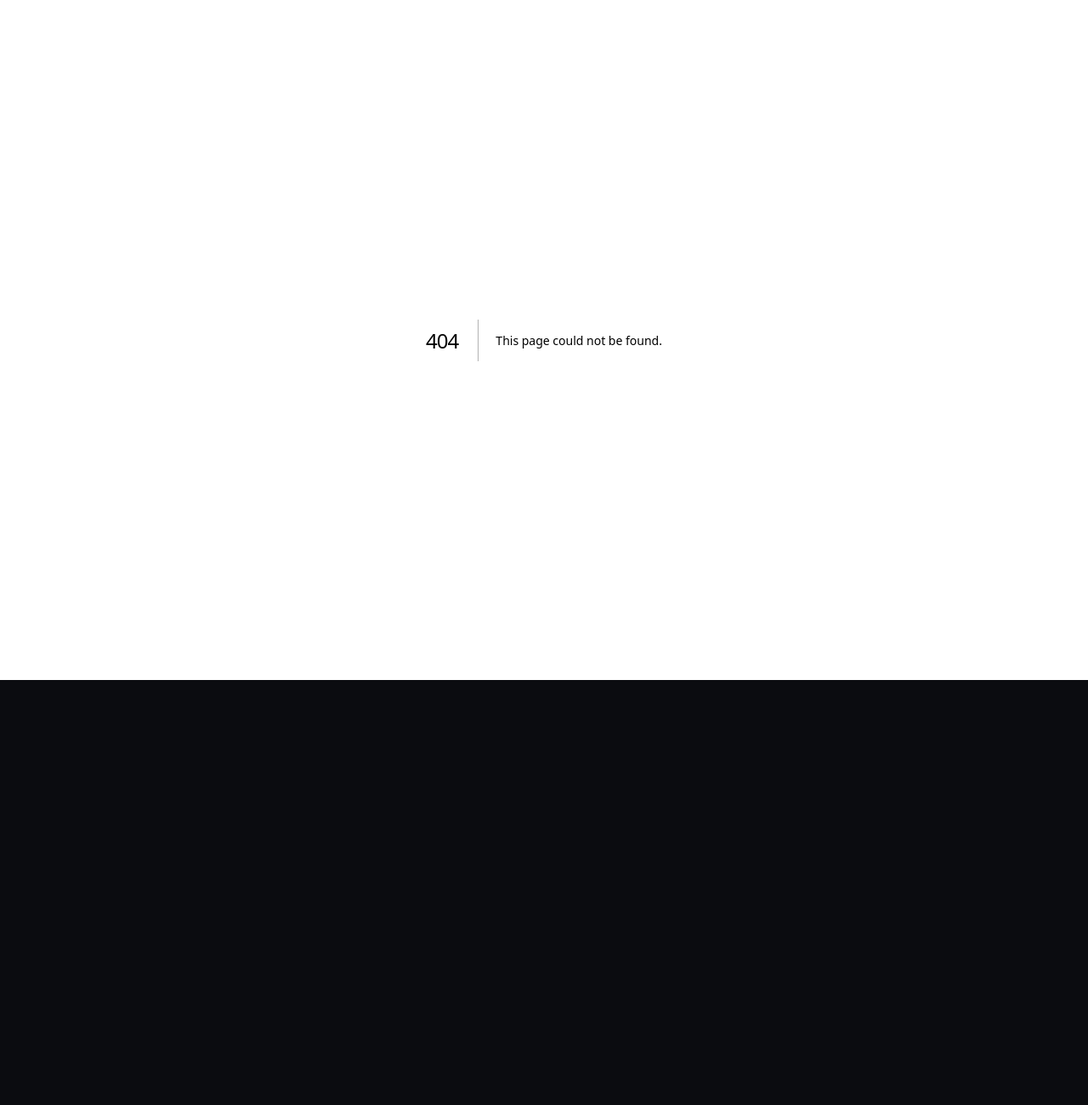
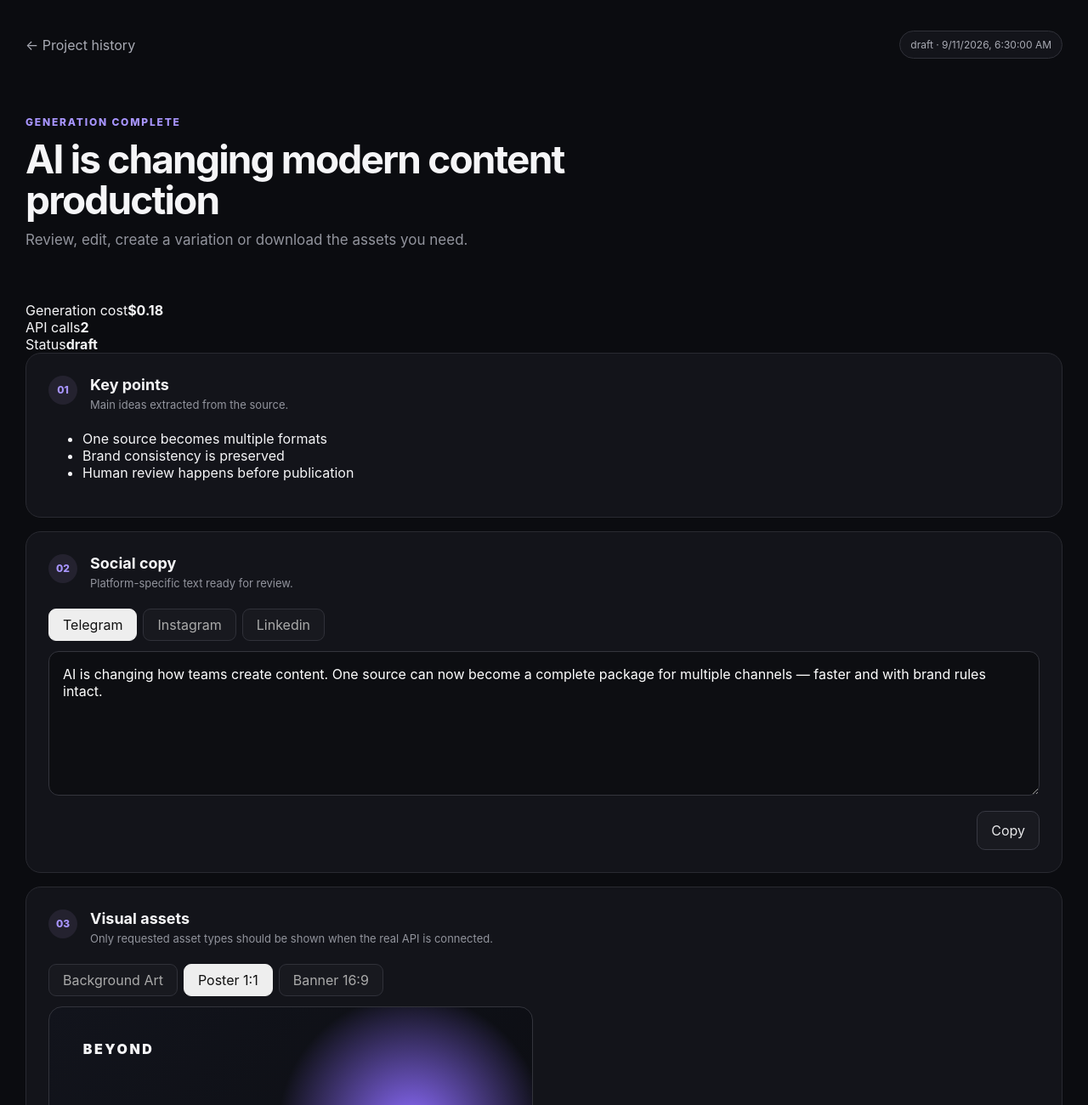
Before and after one commit to Nurzhan-Zhumabekov/The-beyond, a Next.js app in the folder frontend/: page /projects/1/generations/1 in a window 1280 px wide. Before the commit this address had no page. Shown: the top 1300 px of the page at 85% size. Before the commit the page ends 800 px from the top, so only its background shows below. Built offline with nearby package versions, Linux system fonts and the light colour scheme; no server answers.

Commit message:
feat: add generation result screen

```diff
--- /dev/null
+++ b/frontend/app/projects/[id]/generations/[generationId]/page.tsx
@@ -0,0 +1,125 @@
+"use client";
+
+import Link from "next/link";
+import { useParams } from "next/navigation";
+import { useEffect, useMemo, useState } from "react";
+import { createVariant, getGeneration } from "@/services/api";
+import type { GenerationResult } from "@/types";
+
+type CopyTab = "telegram" | "instagram" | "linkedin";
+type VisualTab = "background" | "poster" | "banner";
+
+export default function GenerationResultPage() {
+  const params = useParams<{ id: string; generationId: string }>();
+  const [result, setResult] = useState<GenerationResult | null>(null);
+  const [loading, setLoading] = useState(true);
+  const [error, setError] = useState("");
+  const [copyTab, setCopyTab] = useState<CopyTab>("telegram");
+  const [visualTab, setVisualTab] = useState<VisualTab>("poster");
+  const [copied, setCopied] = useState(false);
+  const [variantLoading, setVariantLoading] = useState(false);
+  const [variantInstruction, setVariantInstruction] = useState("");
+  const [showVariant, setShowVariant] = useState(false);
+
+  useEffect(() => {
+    getGeneration(params.generationId)
+      .then(setResult)
+      .catch(() => setError("Could not load this generation."))
+      .finally(() => setLoading(false));
+  }, [params.generationId]);
+
+  const activeCopy = useMemo(() => {
+    if (!result) return "";
+    if (copyTab === "telegram") return result.telegram_post;
+    if (copyTab === "instagram") return result.instagram_post;
+    return result.linkedin_post;
+  }, [copyTab, result]);
+
+  async function copyText() {
+    await navigator.clipboard.writeText(activeCopy);
+    setCopied(true);
+    window.setTimeout(() => setCopied(false), 1200);
+  }
+
+  async function makeVariant() {
+    setVariantLoading(true);
+    try {
+      await createVariant(`${params.generationId}-${visualTab}`, variantInstruction);
+      setShowVariant(false);
+      setVariantInstruction("");
+    } finally {
+      setVariantLoading(false);
+    }
+  }
+
+  if (loading) return <main className="resultPage"><section className="card">Loading generation…</section></main>;
+  if (error || !result) return <main className="resultPage"><section className="card errorBox">{error || "Generation not found."}</section></main>;
+
+  return (
+    <main className="resultPage">
+      <div className="resultTopbar">
+        <Link href={`/projects/${params.id}/history`} className="backLink">← Project history</Link>
+        <div className="resultStatus">{result.status} · {new Date(result.created_at).toLocaleString()}</div>
+      </div>
+
+      <section className="resultHero">
+        <p className="eyebrow">GENERATION COMPLETE</p>
+        <h1>{result.title}</h1>
+        <p className="lead">Review, edit, create a variation or download the assets you need.</p>
+      </section>
+
+      <section className="metricsGrid">
+        <div className="metricCard"><span>Generation cost</span><strong>${result.cost.toFixed(2)}</strong></div>
+        <div className="metricCard"><span>API calls</span><strong>{result.api_calls}</strong></div>
+        <div className="metricCard"><span>Status</span><strong>{result.status}</strong></div>
+      </section>
+
+      <section className="card">
+        <div className="sectionTitle"><span>01</span><div><h2>Key points</h2><p>Main ideas extracted from the source.</p></div></div>
+        <ul className="keyPointList">{result.key_points.map((point) => <li key={point}>{point}</li>)}</ul>
+      </section>
+
+      <section className="card">
+        <div className="sectionTitle"><span>02</span><div><h2>Social copy</h2><p>Platform-specific text ready for review.</p></div></div>
+        <div className="tabs">
+          {(["telegram", "instagram", "linkedin"] as CopyTab[]).map((tab) => (
+            <button key={tab} className={copyTab === tab ? "tab selected" : "tab"} onClick={() => setCopyTab(tab)}>{tab[0].toUpperCase() + tab.slice(1)}</button>
+          ))}
+        </div>
+        <textarea className="resultText" value={activeCopy} readOnly />
+        <div className="visualActions"><button className="secondary" onClick={copyText}>{copied ? "Copied ✓" : "Copy"}</button></div>
+      </section>
+
+      <section className="card">
+        <div className="sectionTitle"><span>03</span><div><h2>Visual assets</h2><p>Only requested asset types should be shown when the real API is connected.</p></div></div>
+        <div className="tabs">
+          <button className={visualTab === "background" ? "tab selected" : "tab"} onClick={() => setVisualTab("background")}>Background Art</button>
+          <button className={visualTab === "poster" ? "tab selected" : "tab"} onClick={() => setVisualTab("poster")}>Poster 1:1</button>
+          <button className={visualTab === "banner" ? "tab selected" : "tab"} onClick={() => setVisualTab("banner")}>Banner 16:9</button>
+        </div>
+
+        <div className={`visualPreview ${visualTab}`}>
+          <div className="previewGlow" />
+          {visualTab !== "background" && <div className="previewLogo">BEYOND</div>}
+          {visualTab !== "background" && <div className="previewHeadline">{result.title.toUpperCase()}</div>}
+          {visualTab === "background" && <div className="artLabel">AI GENERATED BACKGROUND ART</div>}
+        </div>
+
+        <div className="visualActions wrapActions">
+          <button className="secondary">Download</button>
+          <Link href={`/editor/${params.generationId}-${visualTab}`} className="secondary">Edit</Link>
+          <button className="secondary" onClick={() => setShowVariant((value) => !value)}>Create variation</button>
+          <button className="secondary">Convert format</button>
+        </div>
+
+        {showVariant && (
+          <div className="refineBox">
+            <strong>Create a new variation</strong>
+            <textarea value={variantInstruction} onChange={(e) => setVariantInstruction(e.target.value)} placeholder="Example: darker background, smaller logo, more minimal layout." />
+            <button className="generate" onClick={makeVariant} disabled={variantLoading}>{variantLoading ? "Creating…" : "Create variation"}</button>
+          </div>
+        )}
+      </section>
+    </main>
+  );
+}
```
